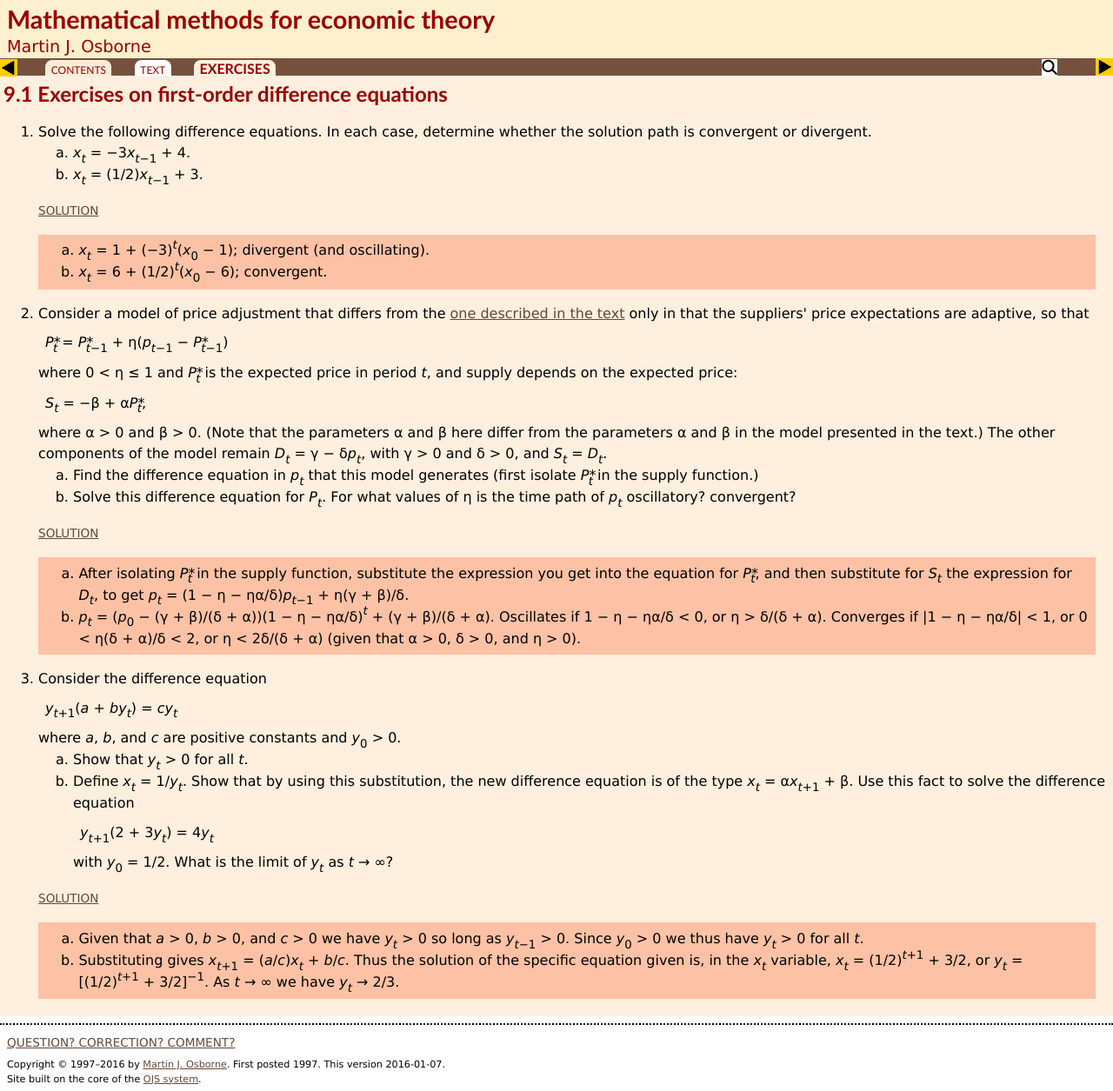
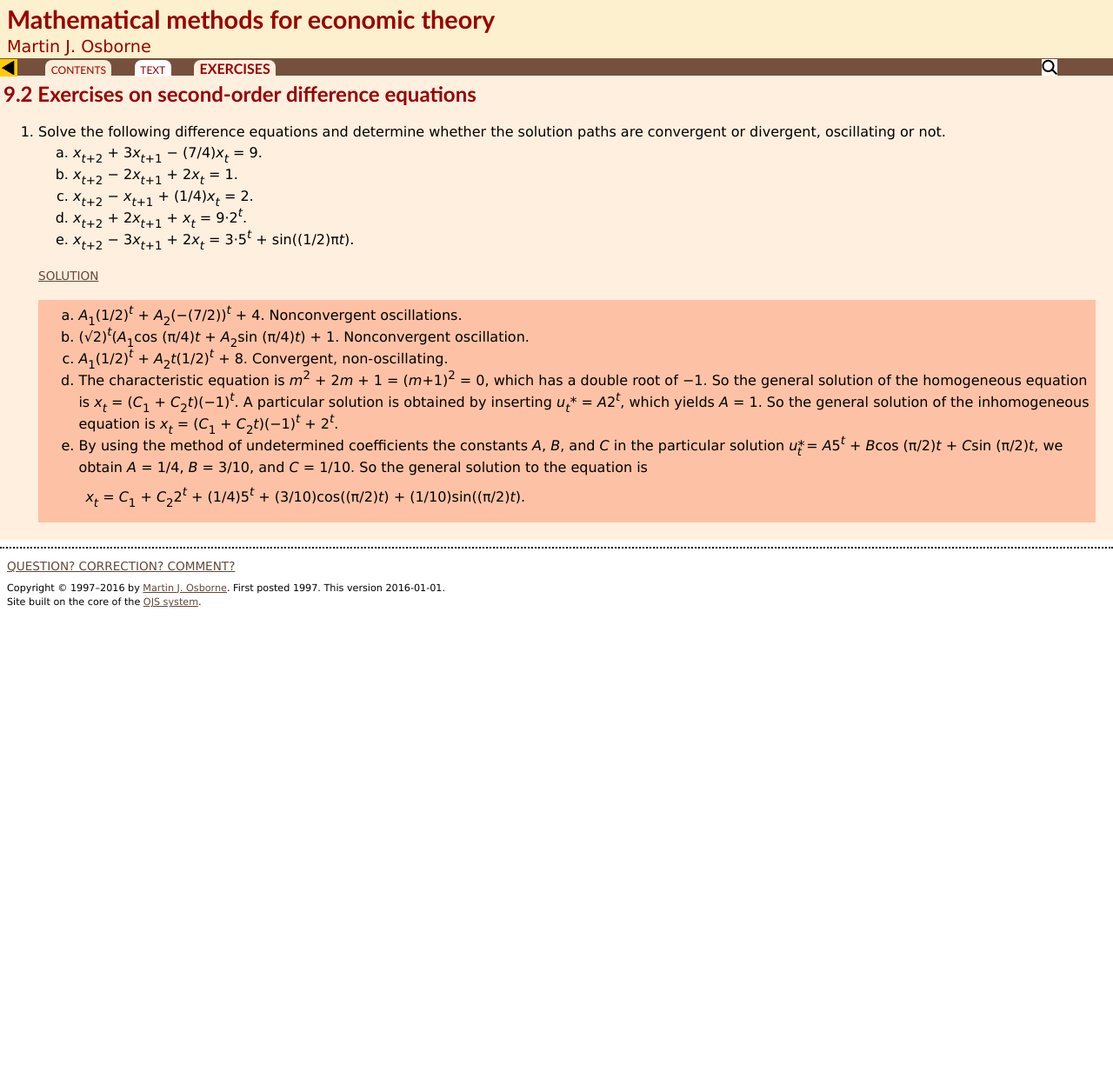
Before and after one commit to Tryingitout30303/trial2, a plain HTML site: page index.html in a window 1280 px wide. Shown: the part 5-1260 px from the top of the page at 87% size. After the commit the page ends 800 px from the top, so only its background shows below. Drawn offline with Linux system fonts and the light colour scheme.

Commit message:
Add files via upload

```diff
--- a/index.html
+++ b/index.html
@@ -13,7 +13,7 @@
         </script>
 
 
-    <title>Mathematical methods for economic theory: 9.1 Exercises on first-order difference equations</title>
+    <title>Mathematical methods for economic theory: 9.2 Exercises on second-order difference equations</title>
     <meta name="viewport" content="width=device-width, initial-scale=1">
             <meta name="description" content="">
         <meta name="keywords" content="">
@@ -202,14 +202,14 @@
                                     <a href="https://mjo.osborne.economics.utoronto.ca/index.php/tutorial/index/1/54"><img alt="Previous section" src="./index_files/backsec.gif" height="20" title="Difference equations"></a>
                                 </span>
 
-                                    <a href="https://mjo.osborne.economics.utoronto.ca/index.php/tutorial/index/1/54"><img alt="Previous page" src="./index_files/back.gif" height="20" title="Difference equations"></a>
+                                    <a href="https://mjo.osborne.economics.utoronto.ca/index.php/tutorial/index/1/55"><img alt="Previous page" src="./index_files/back.gif" height="20" title="First-order difference equations"></a>
 
                 <span class="tab">
                     <span class="contents"><a href="https://mjo.osborne.economics.utoronto.ca/index.php/tutorial/index/1/toc" class="menuAction">Contents</a></span>
                 </span>
 
                                     <span class="tab">
-                        <span class="text"><a href="https://mjo.osborne.economics.utoronto.ca/index.php/tutorial/index/1/fod/t" class="menuAction">Text</a></span>
+                        <span class="text"><a href="https://mjo.osborne.economics.utoronto.ca/index.php/tutorial/index/1/sod/t" class="menuAction">Text</a></span>
                     </span>
 
                                             <span class="tab">
@@ -222,7 +222,7 @@
                             <span class="tab">
                     <a href="https://mjo.osborne.economics.utoronto.ca/index.php/tutorial/index/1/sch" class="menuAction" title="Search"><img alt="Search" src="./index_files/searchIcon.png"></a>
                 </span>
-                                        <a href="https://mjo.osborne.economics.utoronto.ca/index.php/tutorial/index/1/56"><img alt="Next page" src="./index_files/next.gif" height="20" title="Second-order equations"></a>
+                                        <img alt="Blank" src="./index_files/blank.gif" height="20">
                             <span class="hideable">
                                     <img alt="Blank" src="./index_files/blank.gif" height="20">
                                 </span>
@@ -268,61 +268,34 @@ window.onclick = function(event) {
         <div id="exercises">
 
         <header>
-            <h2>9.1 Exercises on first-order difference equations</h2>
+            <h2>9.2 Exercises on second-order difference equations</h2>
         </header>
 
 	<ol type="1">
-<li>Solve the following difference equations. In each case, determine whether the solution path is convergent or divergent.
+<li>Solve the following difference equations and determine whether the solution paths are convergent or divergent, oscillating or not.
 <ol type="a">
-<li><i>x</i><sub><i>t</i></sub>&nbsp;= −3<i>x</i><sub><i>t</i>−1</sub>&nbsp;+ 4.
-</li><li><i>x</i><sub><i>t</i></sub>&nbsp;= (1/2)<i>x</i><sub><i>t</i>−1</sub>&nbsp;+ 3.
+<li><i>x</i><sub><i>t</i>+2</sub>&nbsp;+ 3<i>x</i><sub><i>t</i>+1</sub>&nbsp;− (7/4)<i>x</i><sub><i>t</i></sub>&nbsp;= 9.
+</li><li><i>x</i><sub><i>t</i>+2</sub>&nbsp;− 2<i>x</i><sub><i>t</i>+1</sub>&nbsp;+ 2<i>x</i><sub><i>t</i></sub>&nbsp;= 1.
+</li><li><i>x</i><sub><i>t</i>+2</sub>&nbsp;− <i>x</i><sub><i>t</i>+1</sub>&nbsp;+ (1/4)<i>x</i><sub><i>t</i></sub>&nbsp;= 2.
+</li><li><i>x</i><sub><i>t</i>+2</sub>&nbsp;+ 2<i>x</i><sub><i>t</i>+1</sub>&nbsp;+ <i>x</i><sub><i>t</i></sub>&nbsp;= 9·2<sup><i>t</i></sup>.
+</li><li><i>x</i><sub><i>t</i>+2</sub>&nbsp;− 3<i>x</i><sub><i>t</i>+1</sub>&nbsp;+ 2<i>x</i><sub><i>t</i></sub>&nbsp;= 3·5<sup><i>t</i></sup>&nbsp;+ sin((1/2)π<i>t</i>).
 </li></ol>
 <p>
 <a class="action" href="javascript:toggleSolution(1)">Solution</a></p><div class="solution" id="1" style="display: block;">
 <ol type="a">
-<li><i>x</i><sub><i>t</i></sub>&nbsp;= 1&nbsp;+ (−3)<sup><i>t</i></sup>(<i>x</i><sub>0</sub>&nbsp;− 1); divergent (and oscillating).
-</li><li><i>x</i><sub><i>t</i></sub>&nbsp;= 6&nbsp;+ (1/2)<sup><i>t</i></sup>(<i>x</i><sub>0</sub>&nbsp;− 6); convergent.
-</li></ol>
-</div>
-<p>
-</p></li><li>Consider a model of price adjustment that differs from the <a href="https://mjo.osborne.economics.utoronto.ca/index.php/tutorial/index/1/fod/FOD#m:ex1">one described in the text</a> only in that the suppliers' price expectations are adaptive, so that
-<div class="equation"><i>P</i>*<sub class="star"><i>t</i></sub>&nbsp;= <i>P</i>*<sub class="star"><i>t</i>−1</sub>&nbsp;+ η(<i>p</i><sub><i>t</i>−1</sub>&nbsp;− <i>P</i>*<sub class="star"><i>t</i>−1</sub>)</div>
-where 0&nbsp;&lt; η&nbsp;≤ 1 and <i>P</i>*<sub class="star"><i>t</i></sub> is the expected price in period&nbsp;<i>t</i>, and supply depends on the expected price:
-<div class="equation"><i>S</i><sub><i>t</i></sub>&nbsp;= −β&nbsp;+ α<i>P</i>*<sub class="star"><i>t</i></sub>,</div>
-where α &gt; 0 and β &gt; 0.  (Note that the parameters α and β here differ from the parameters α and β in the model presented in the text.)  The other components of the model remain <i>D</i><sub><i>t</i></sub>&nbsp;= γ&nbsp;− δ<i>p</i><sub><i>t</i></sub>, with γ &gt; 0 and δ &gt; 0, and <i>S</i><sub><i>t</i></sub>&nbsp;=
-<i>D</i><sub><i>t</i></sub>.
-<ol type="a">
-<li>Find the difference equation in <i>p</i><sub><i>t</i></sub> that this model generates (first isolate <i>P</i>*<sub class="star"><i>t</i></sub> in the supply function.)
-</li><li>Solve this difference equation for <i>P</i><sub><i>t</i></sub>.  For what values of η is the time path of <i>p</i><sub><i>t</i></sub> oscillatory? convergent?
-</li></ol>
-<p>
-<a class="action" href="javascript:toggleSolution(2)">Solution</a></p><div class="solution" id="2" style="display: block;">
-<ol type="a">
-<li>After isolating <i>P</i>*<sub class="star"><i>t</i></sub> in the supply function, substitute the expression you get into the equation for <i>P</i>*<sub class="star"><i>t</i></sub>, and then substitute for <i>S</i><sub><i>t</i></sub> the expression for <i>D</i><sub><i>t</i></sub>, to get <i>p</i><sub><i>t</i></sub>&nbsp;= (1&nbsp;− η&nbsp;−
-ηα/δ)<i>p</i><sub><i>t</i>−1</sub>&nbsp;+ η(γ&nbsp;+ β)/δ.
-</li><li><i>p</i><sub><i>t</i></sub>&nbsp;= (<i>p</i><sub>0</sub>&nbsp;− (γ&nbsp;+ β)/(δ&nbsp;+ α))(1&nbsp;− η&nbsp;− ηα/δ)<sup><i>t</i></sup>&nbsp;+ (γ&nbsp;+ β)/(δ&nbsp;+ α).  Oscillates if 1&nbsp;− η&nbsp;− ηα/δ &lt; 0, or η&nbsp;&gt; δ/(δ&nbsp;+ α).  Converges if
-|1&nbsp;− η&nbsp;− ηα/δ| &lt; 1, or 0 &lt; η(δ&nbsp;+ α)/δ &lt; 2, or η&nbsp;&lt; 2δ/(δ&nbsp;+ α) (given that α &gt; 0, δ &gt; 0, and η &gt; 0).
-</li></ol>
-</div>
-<p>
-</p></li><li>Consider the difference equation
-<div class="equation"><i>y</i><sub><i>t</i>+1</sub>(<i>a</i>&nbsp;+ <i>b</i><i>y</i><sub><i>t</i></sub>)&nbsp;= <i>c</i><i>y</i><sub><i>t</i></sub></div>
-where <i>a</i>, <i>b</i>, and <i>c</i> are positive constants and <i>y</i><sub>0</sub>&nbsp;&gt; 0.
-<ol type="a">
-<li>Show that <i>y</i><sub><i>t</i></sub>&nbsp;&gt; 0 for all <i>t</i>.
-</li><li>Define <i>x</i><sub><i>t</i></sub>&nbsp;= 1/<i>y</i><sub><i>t</i></sub>.  Show that by using this substitution, the new difference equation is of the type <i>x</i><sub><i>t</i></sub>&nbsp;= α<i>x</i><sub><i>t</i>+1</sub>&nbsp;+ β.  Use this fact to solve the difference equation
-<div class="equation"><i>y</i><sub><i>t</i>+1</sub>(2&nbsp;+ 3<i>y</i><sub><i>t</i></sub>)&nbsp;= 4<i>y</i><sub><i>t</i></sub></div>
-with <i>y</i><sub>0</sub>&nbsp;= 1/2.  What is the limit of <i>y</i><sub><i>t</i></sub> as <i>t</i>&nbsp;→&nbsp;∞?
-</li></ol>
-<p>
-<a class="action" href="javascript:toggleSolution(3)">Solution</a></p><div class="solution" id="3" style="display: block;">
-<ol type="a">
-<li>Given that <i>a</i>&nbsp;&gt; 0, <i>b</i>&nbsp;&gt; 0, and <i>c</i>&nbsp;&gt; 0 we have <i>y</i><sub><i>t</i></sub>&nbsp;&gt; 0 so long as <i>y</i><sub><i>t</i>−1</sub>&nbsp;&gt; 0.  Since <i>y</i><sub>0</sub>&nbsp;&gt; 0 we thus have <i>y</i><sub><i>t</i></sub>&nbsp;&gt; 0 for all <i>t</i>.
-</li><li>Substituting gives <i>x</i><sub><i>t</i>+1</sub>&nbsp;= (<i>a</i>/<i>c</i>)<i>x</i><sub><i>t</i></sub>&nbsp;+ <i>b</i>/<i>c</i>.  Thus the solution of the specific equation given is, in the <i>x</i><sub><i>t</i></sub> variable, <i>x</i><sub><i>t</i></sub>&nbsp;= (1/2)<sup><i>t</i>+1</sup>&nbsp;+ 3/2, or <i>y</i><sub><i>t</i></sub>&nbsp;= [(1/2)<sup><i>t</i>+1</sup>&nbsp;+
-3/2]<sup>−1</sup>.  As <i>t</i>&nbsp;→ ∞ we have <i>y</i><sub><i>t</i></sub>&nbsp;→&nbsp;2/3.
+<li><i>A</i><sub>1</sub>(1/2)<sup><i>t</i></sup>&nbsp;+ <i>A</i><sub>2</sub>(−(7/2))<sup><i>t</i></sup>&nbsp;+ 4.  Nonconvergent oscillations.
+</li><li>(√2)<sup><i>t</i></sup>(<i>A</i><sub>1</sub>cos (π/4)<i>t</i>&nbsp;+ <i>A</i><sub>2</sub>sin (π/4)<i>t</i>)&nbsp;+ 1.  Nonconvergent oscillation.
+</li><li><i>A</i><sub>1</sub>(1/2)<sup><i>t</i></sup>&nbsp;+ <i>A</i><sub>2</sub><i>t</i>(1/2)<sup><i>t</i></sup>&nbsp;+ 8.  Convergent, non-oscillating.
+</li><li>The characteristic equation is <i>m</i><sup>2</sup>&nbsp;+ 2<i>m</i>&nbsp;+ 1&nbsp;= (<i>m</i>+1)<sup>2</sup>&nbsp;= 0, which has a double root of −1.  So the general solution of the homogeneous equation is <i>x</i><sub><i>t</i></sub>&nbsp;= (<i>C</i><sub>1</sub>&nbsp;+ <i>C</i><sub>2</sub><i>t</i>)(−1)<sup><i>t</i></sup>.  A particular solution is obtained by inserting
+<i>u</i><sub><i>t</i></sub>*&nbsp;= <i>A</i>2<sup><i>t</i></sup>, which yields <i>A</i>&nbsp;= 1.  So the general solution of the inhomogeneous equation is <i>x</i><sub><i>t</i></sub>&nbsp;= (<i>C</i><sub>1</sub>&nbsp;+ <i>C</i><sub>2</sub><i>t</i>)(−1)<sup><i>t</i></sup>&nbsp;+ 2<sup><i>t</i></sup>.
+</li><li>By using the method of undetermined coefficients the constants <i>A</i>, <i>B</i>, and <i>C</i> in the particular solution <i>u</i>*<sub class="star"><i>t</i></sub>&nbsp;= <i>A</i>5<sup><i>t</i></sup>&nbsp;+ <i>B</i>cos (π/2)<i>t</i>&nbsp;+ <i>C</i>sin&nbsp;(π/2)<i>t</i>, we obtain <i>A</i>&nbsp;= 1/4, <i>B</i>&nbsp;= 3/10, and <i>C</i>&nbsp;= 1/10.  So the general solution to the
+equation is
+<div class="equation"><i>x</i><sub><i>t</i></sub>&nbsp;= <i>C</i><sub>1</sub>&nbsp;+ <i>C</i><sub>2</sub>2<sup><i>t</i></sup>&nbsp;+ (1/4)5<sup><i>t</i></sup>&nbsp;+ (3/10)cos((π/2)<i>t</i>)&nbsp;+ (1/10)sin((π/2)<i>t</i>).</div>
 </li></ol>
 </div>
 </li></ol>
+
+
 
 
 
@@ -338,7 +311,7 @@ with <i>y</i><sub>0</sub>&nbsp;= 1/2.  What is the limit of <i>y</i><sub><i>t</i
             <p>
             </p><form method="post" name="tutorialComment" id="tutorialComment" onsubmit="return validateForm();" action="https://mjo.osborne.economics.utoronto.ca/index.php/tutorial/saveTutorialComment">
                         <input type="hidden" name="commentId" value="0">
-            <input type="hidden" name="pageId" value="86">
+            <input type="hidden" name="pageId" value="88">
 
 
 
@@ -379,7 +352,7 @@ with <i>y</i><sub>0</sub>&nbsp;= 1/2.  What is the limit of <i>y</i><sub><i>t</i
 
             <div id="footerNotes">
     	  Copyright © 1997–2016 by <a href="https://www.economics.utoronto.ca/osborne/">Martin J. Osborne</a>.
-              First posted 1997.  This version 2016-01-07.
+              First posted 1997.  This version 2016-01-01.
     <br>
         Site built on the core of the <a href="http://pkp.sfu.ca/?q=ojs">OJS system</a>.
     </div><!-- footerNotes -->
```
